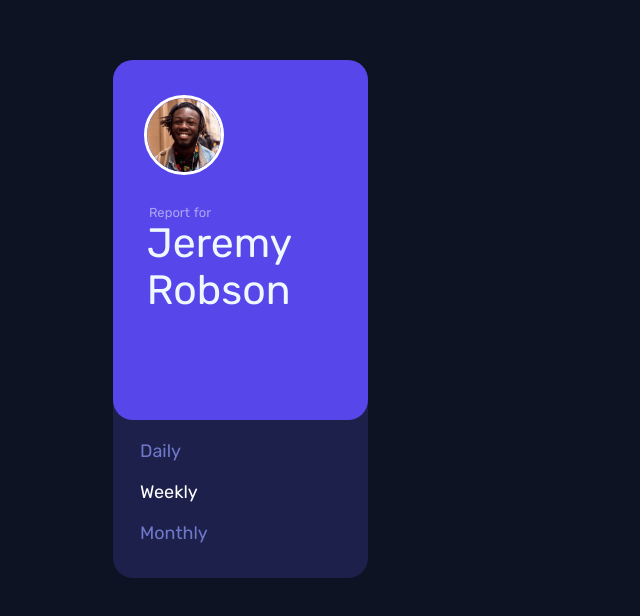
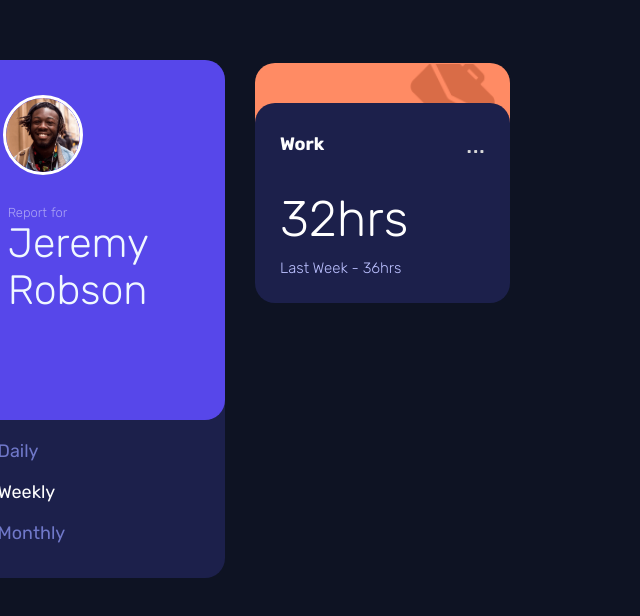
Before and after one commit to sno2000/Time-Tracking-Dashboard-Project, a plain HTML site: page index.html in a window 1280 px wide. Shown: the part 140-756 px from the top of the page, without its empty margins (0-640 px from the left). Drawn offline with Linux system fonts and the light colour scheme.

Commit message:
Added WorkTime

```diff
--- a/index.html
+++ b/index.html
@@ -5,11 +5,9 @@
     <meta name="viewport" content="width=device-width, initial-scale=1.0" />
     <link rel="stylesheet" href="main.css" />
     <link rel="icon" href="/image/favicon-32x32.png" />
-    <link rel="preconnect" href="https://fonts.googleapis.com" />
-    <link rel="preconnect" href="https://fonts.gstatic.com" crossorigin />
-    <link
-      href="https://fonts.googleapis.com/css2?family=Rubik&display=swap"
-      rel="stylesheet" />
+    <link rel="preconnect" href="https://fonts.googleapis.com">
+    <link rel="preconnect" href="https://fonts.gstatic.com" crossorigin>
+    <link href="https://fonts.googleapis.com/css2?family=Rubik:ital,wght@0,300;1,300&display=swap" rel="stylesheet">
     <title>Time Tracking Dashboard</title>
   </head>
   <body>
@@ -26,7 +24,23 @@
           <li>Monthly</li>
         </ul>
       </div>
-      <div class="Workinfo"></div>
+      <div class="YellowBackround">
+        <img src="/image/SuitCase.png" alt="SuitCase" />
+        <div class="Workinfo">
+
+          <div class="Textwork">
+          <h2>Work</h2>
+          <span>...</span>
+        </div>
+          <div class="TextTime">
+
+          <h3>32hrs</h2>
+            <h4>Last Week - 36hrs</h4>
+
+          </div>
+        </div>
+      </div>
+
       <div class="Exerciseinfo"></div>
       <div class="socialinfo"></div>
       <div class="playinfo"></div>
--- a/main.css
+++ b/main.css
@@ -1,4 +1,6 @@
+@import url("https://fonts.googleapis.com/css2?family=Rubik:ital,wght@0,300..900;1,300..900&display=swap");
 * {
+  font-family: "Rubik", sans-serif !important;
   margin: 0;
   padding: 0;
   box-sizing: border-box;
@@ -107,3 +109,69 @@ li:nth-child(3) {
   margin-left: -100px;
   margin-top: 20px;
 }
+.YellowBackround {
+  position: relative;
+  display: flex;
+  justify-content: center;
+  margin-left: 30px;
+  margin-top: 203px;
+  width: 255px;
+  height: 200px;
+  background-color: #ff8b64;
+  border-radius: 20px;
+}
+.YellowBackround img {
+  position: relative;
+  display: flex;
+  object-fit: contain;
+  width: 85px;
+  height: 75px;
+  margin-left: 140px;
+}
+.YellowBackround .Workinfo {
+  position: absolute;
+  flex-direction: column;
+  gap: 30px;
+  padding: 25px;
+  display: flex;
+  align-items: flex-start;
+  justify-content: center;
+  width: 255px;
+  height: 200px;
+  background-color: #1c204b;
+  border-radius: 20px;
+  top: 40px;
+}
+.Workinfo h2 {
+  font-size: 18px;
+  color: white;
+}
+.Workinfo h3 {
+  font-weight: 100;
+  font-size: 50px;
+  color: white;
+}
+.Workinfo h4 {
+  gap: 0px;
+  font-family: sans-serif;
+  font-weight: 100;
+  font-size: 15px;
+  color: white;
+}
+.TextTime {
+  display: flex;
+  flex-direction: column;
+  gap: 10px;
+}
+.TextTime h4 {
+  font-w: normal;
+  color: #bbc0ff;
+}
+.Textwork {
+  color: #d8d8d8;
+  font-size: 25px;
+  width: 100%;
+  display: flex;
+  justify-content: space-between;
+  align-items: center;
+}
```
Also changed, not shown: image/SuitCase.png (added), 1 other file.
